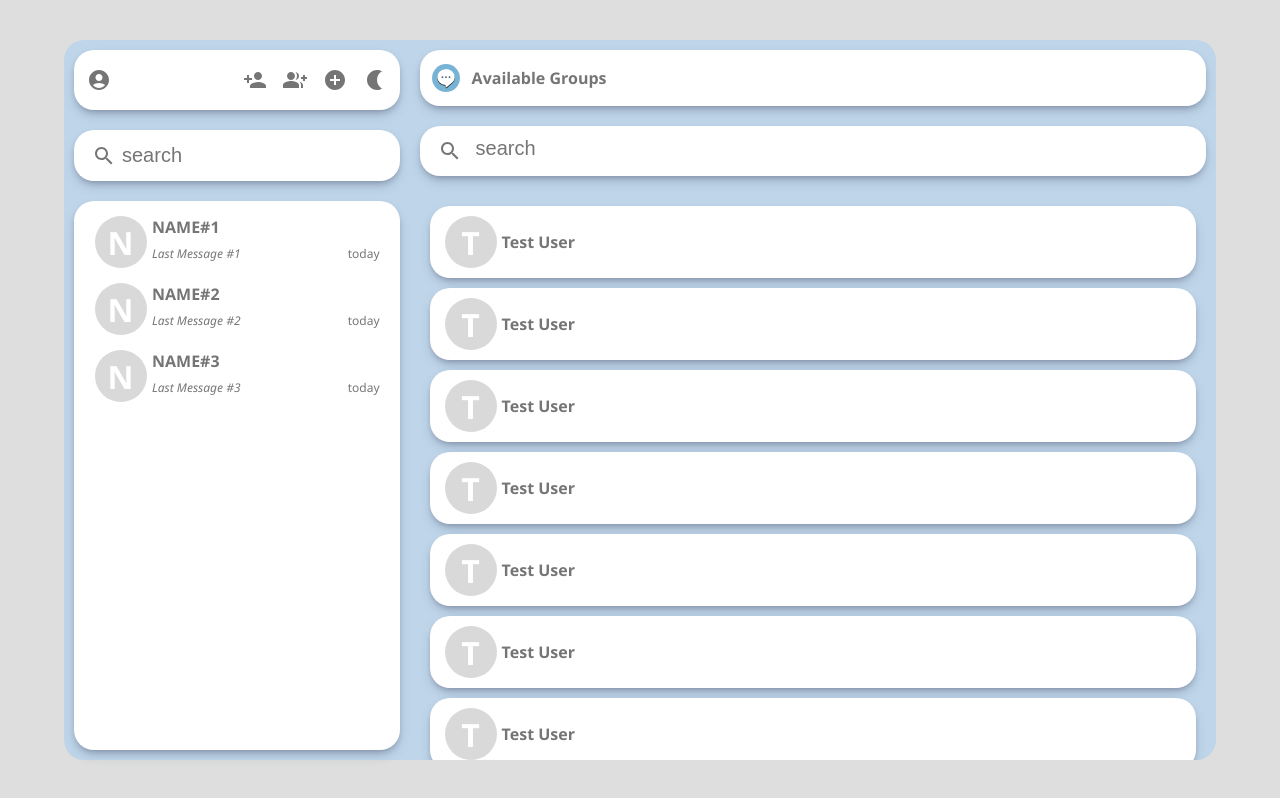
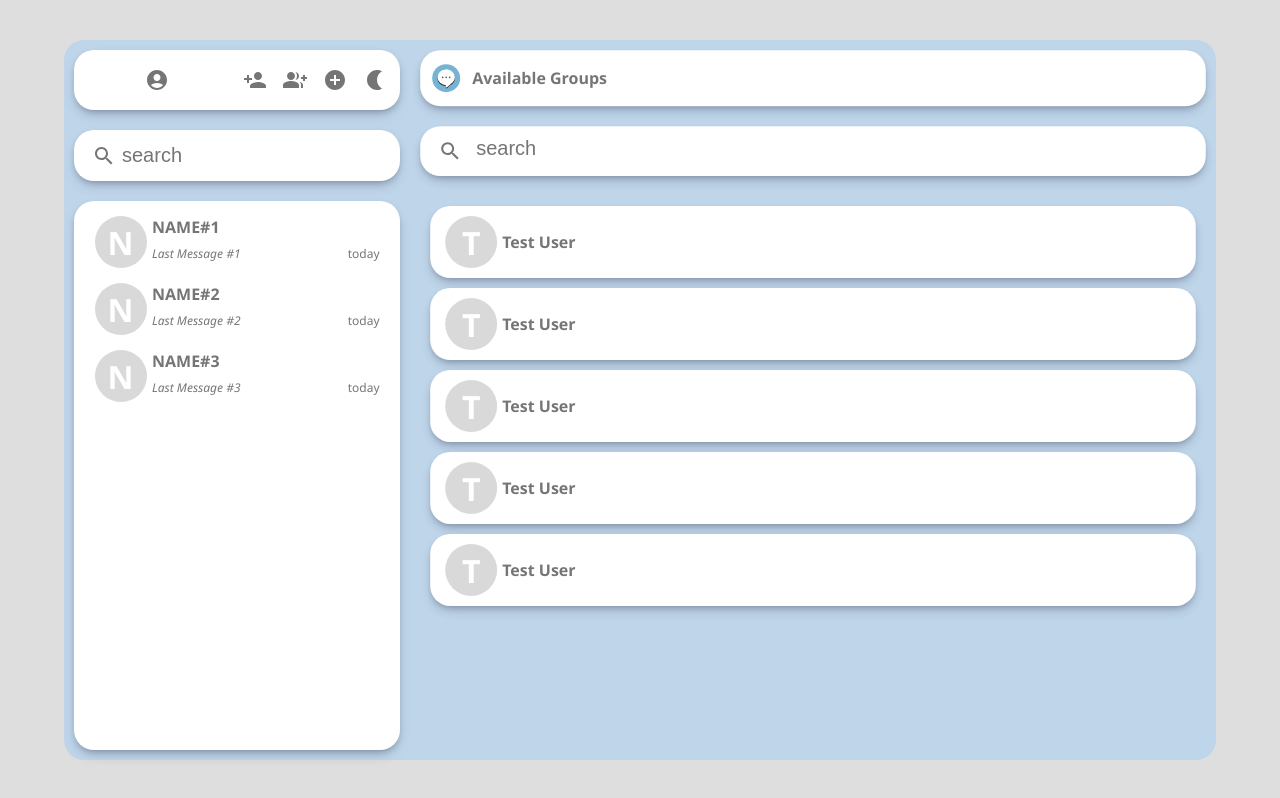
Before and after one commit to StarkOp23/Chat_Application, a React (Create React App) app in the folder chat_ui/: page /app/groups in a window 1280 px wide. Built offline with nearby package versions, Linux system fonts and the light colour scheme.

Commit message:
Framer motion added

```diff
--- a/chat_ui/src/components/Groups.js
+++ b/chat_ui/src/components/Groups.js
@@ -4,11 +4,24 @@ import { IconButton } from '@mui/material'
 import logo from './message-chat-1.svg'
 import SearchIcon from '@mui/icons-material/Search';
 import { useSelector } from 'react-redux';
+import { AnimatePresence, motion } from 'framer-motion';
+import { Scale } from '@mui/icons-material';
+
 
 const Groups = () => {
     const lightTheme = useSelector((state) => state.themeKey)
     return (
-        <div className='list-container'>
+
+        <AnimatePresence>
+            <motion.div
+                initial={{ opacity: 0, scale: 0 }}
+                animate={{ opacity: 1, scale: 1 }}
+                exit={{ opacity: 0, scale: 0 }}
+                transition={{
+                    ease: "anticipate",
+                    duration: "0.3",
+                }}
+                className='list-container'>
                 <div className={'ug-header' + ((lightTheme) ? "" : " dark ")}>
                     <img src={logo} alt='logo' style={{ height: "2rem", width: "2rem", marginLeft: "5px" }} />
                     <p className='ug-title'>Available Groups</p>
@@ -17,43 +30,51 @@ const Groups = () => {
                     <IconButton>
                         <SearchIcon />
                     </IconButton>
-                <input placeholder='search' className='search-box' />
+                    <input placeholder='search' className={'search-box' + (lightTheme ? "" : "dark")} />
                 </div>
                 <div className='ug-list'>
-                <div className='list-item'>
-                    <p className='con-icon'>T</p>
-                    <p className='con-title'>Test User</p>
+                    <motion.div
+                        whileHover={{ scale: 1.01 }}
+                        whileTap={{ scale: 0.98 }}
+                        className={'list-item' + (lightTheme ? "" : "dark")}>
+                        <p className={'con-icon' + (lightTheme ? "" : "dark")}>T</p>
+                        <p className={'con-title' + (lightTheme ? "" : "dark")}>Test User</p>
+                    </motion.div>
+                    <motion.div
+                        whileHover={{ scale: 1.01 }}
+                        whileTap={{ scale: 0.98 }}
+                        className={'list-item' + (lightTheme ? "" : "dark")}>
+                        <p className={'con-icon' + (lightTheme ? "" : "dark")}>T</p>
+                        <p className={'con-title' + (lightTheme ? "" : "dark")}>Test User</p>
+                    </motion.div>
+                    <motion.div
+                        whileHover={{ scale: 1.01 }}
+                        whileTap={{ scale: 0.98 }}
+                        className={'list-item' + (lightTheme ? "" : "dark")}>
+                        <p className={'con-icon' + (lightTheme ? "" : "dark")}>T</p>
+                        <p className={'con-title' + (lightTheme ? "" : "dark")}>Test User</p>
+                    </motion.div>
+                    <motion.div
+                        whileHover={{ scale: 1.01 }}
+                        whileTap={{ scale: 0.98 }}
+                        className={'list-item' + (lightTheme ? "" : "dark")}>
+                        <p className={'con-icon' + (lightTheme ? "" : "dark")}>T</p>
+                        <p className={'con-title' + (lightTheme ? "" : "dark")}>Test User</p>
+                    </motion.div>
+                    <motion.div
+                        whileHover={{ scale: 1.01 }}
+                        whileTap={{ scale: 0.98 }}
+                        className={'list-item' + (lightTheme ? "" : "dark")}>
+                        <p className={'con-icon' + (lightTheme ? "" : "dark")}>T</p>
+                        <p className={'con-title' + (lightTheme ? "" : "dark")}>Test User</p>
+                    </motion.div>
+
+
                 </div>
-                <div className='list-item'>
-                    <p className='con-icon'>T</p>
-                    <p className='con-title'>Test User</p>
-                </div>
-                <div className='list-item'>
-                    <p className='con-icon'>T</p>
-                    <p className='con-title'>Test User</p>
-                </div>
-                <div className='list-item'>
-                    <p className='con-icon'>T</p>
-                    <p className='con-title'>Test User</p>
-                </div>
-                <div className='list-item'>
-                    <p className='con-icon'>T</p>
-                    <p className='con-title'>Test User</p>
-                </div>
-                <div className='list-item'>
-                    <p className='con-icon'>T</p>
-                    <p className='con-title'>Test User</p>
-                </div>
-                <div className='list-item'>
-                    <p className='con-icon'>T</p>
-                    <p className='con-title'>Test User</p>
-                </div>
-                <div className='list-item'>
-                    <p className='con-icon'>T</p>
-                    <p className='con-title'>Test User</p>
-                </div>
-            </div>
-        </div>
+            </motion.div >
+        </AnimatePresence>
+
+
     )
 }
 
--- a/chat_ui/src/components/Sidebar.js
+++ b/chat_ui/src/components/Sidebar.js
@@ -42,7 +42,7 @@ const Sidebar = () => {
     return (
         <div className='sidebar-container'>
             <div className={'sb-header' + ((lightTheme) ? "" : " dark ")}>
-                <div>
+                <div className="other-icons">
 
                     <IconButton>
                         <AccountCircleIcon className={'icon' + ((lightTheme) ? "" : " dark ")} />
--- a/chat_ui/src/components/Users.js
+++ b/chat_ui/src/components/Users.js
@@ -4,6 +4,8 @@ import { IconButton } from '@mui/material'
 import logo from './message-chat-1.svg'
 import SearchIcon from '@mui/icons-material/Search';
 import { useSelector } from 'react-redux';
+import { AnimatePresence, motion } from 'framer-motion';
+
 
 
 
@@ -11,7 +13,16 @@ const Users = () => {
     const lightTheme = useSelector((state) => state.themeKey)
 
     return (
-        <div className='list-container'>
+
+        <AnimatePresence>
+            <motion.div
+                initial={{ opacity: 0, scale: 0 }}
+                animate={{ opacity: 1, scale: 1 }}
+                exit={{ opacity: 0, scale: 0 }}
+                transition={{
+                    ease: "anticipate",
+                    duration: "0.3",
+                }} className='list-container'>
                 <div className={'ug-header' + ((lightTheme) ? "" : " dark ")}>
                     <img src={logo} alt='logo' style={{ height: "2rem", width: "2rem", marginLeft: "5px" }} />
                     <p className='ug-title'>Online Users</p>
@@ -23,40 +34,47 @@ const Users = () => {
                     <input placeholder='search' className='search-box' />
                 </div>
                 <div className='ug-list'>
-                <div className='list-item'>
+                    <motion.div
+                        whileHover={{ scale: 1.01 }}
+                        whileTap={{ scale: 0.98 }}
+                        className='list-item'>
                         <p className='con-icon'>T</p>
                         <p className='con-title'>Test User</p>
-                </div>
-                <div className='list-item'>
+                    </motion.div>
+                    <motion.div
+                        whileHover={{ scale: 1.01 }}
+                        whileTap={{ scale: 0.98 }}
+                        className='list-item'>
                         <p className='con-icon'>T</p>
                         <p className='con-title'>Test User</p>
-                </div>
-                <div className='list-item'>
+                    </motion.div>
+                    <motion.div
+                        whileHover={{ scale: 1.01 }}
+                        whileTap={{ scale: 0.98 }}
+                        className='list-item'>
                         <p className='con-icon'>T</p>
                         <p className='con-title'>Test User</p>
-                </div>
-                <div className='list-item'>
+                    </motion.div>
+                    <motion.div
+                        whileHover={{ scale: 1.01 }}
+                        whileTap={{ scale: 0.98 }}
+                        className='list-item'>
                         <p className='con-icon'>T</p>
                         <p className='con-title'>Test User</p>
-                </div>
-                <div className='list-item'>
+                    </motion.div>
+                    <motion.div
+                        whileHover={{ scale: 1.01 }}
+                        whileTap={{ scale: 0.98 }}
+                        className='list-item'>
                         <p className='con-icon'>T</p>
                         <p className='con-title'>Test User</p>
+                    </motion.div>
+
                 </div>
-                <div className='list-item'>
-                    <p className='con-icon'>T</p>
-                    <p className='con-title'>Test User</p>
-                </div>
-                <div className='list-item'>
-                    <p className='con-icon'>T</p>
-                    <p className='con-title'>Test User</p>
-                </div>
-                <div className='list-item'>
-                    <p className='con-icon'>T</p>
-                    <p className='con-title'>Test User</p>
-                </div>
-            </div>
-        </div>
+            </motion.div>
+        </AnimatePresence>
+
+
     )
 }
 
--- a/chat_ui/src/components/myStyles.css
+++ b/chat_ui/src/components/myStyles.css
@@ -350,3 +350,35 @@ input:focus {
 .list-item:active {
     background-color: wheat;
 }
+.other-icons {
+    display: flex;
+    flex: 1;
+    justify-content: space-evenly;
+  }
+
+@media only screen and (max-width: 40em) {
+    .sb-header {
+        display: none;
+    }
+    .sb-conversations {
+        display: none;
+      }
+      .sb-header {
+        flex-direction: column;
+        flex: 1;
+        width: min-content;
+      }
+      .other-icons {
+        flex-direction: column;
+      }
+      .chatArea-container {
+        flex: 1;
+      }
+      .sidebar-container {
+        flex: 0;
+      }
+      .main-container {
+        height: 100vh;
+        width: 100vw;
+      }
+}
```
Also changed, not shown: chat_ui/package.json (+5 -2 lines), 2 other files (tests, documents, lock files or other folders). Lines whose indentation alone changed are shown as unchanged.
